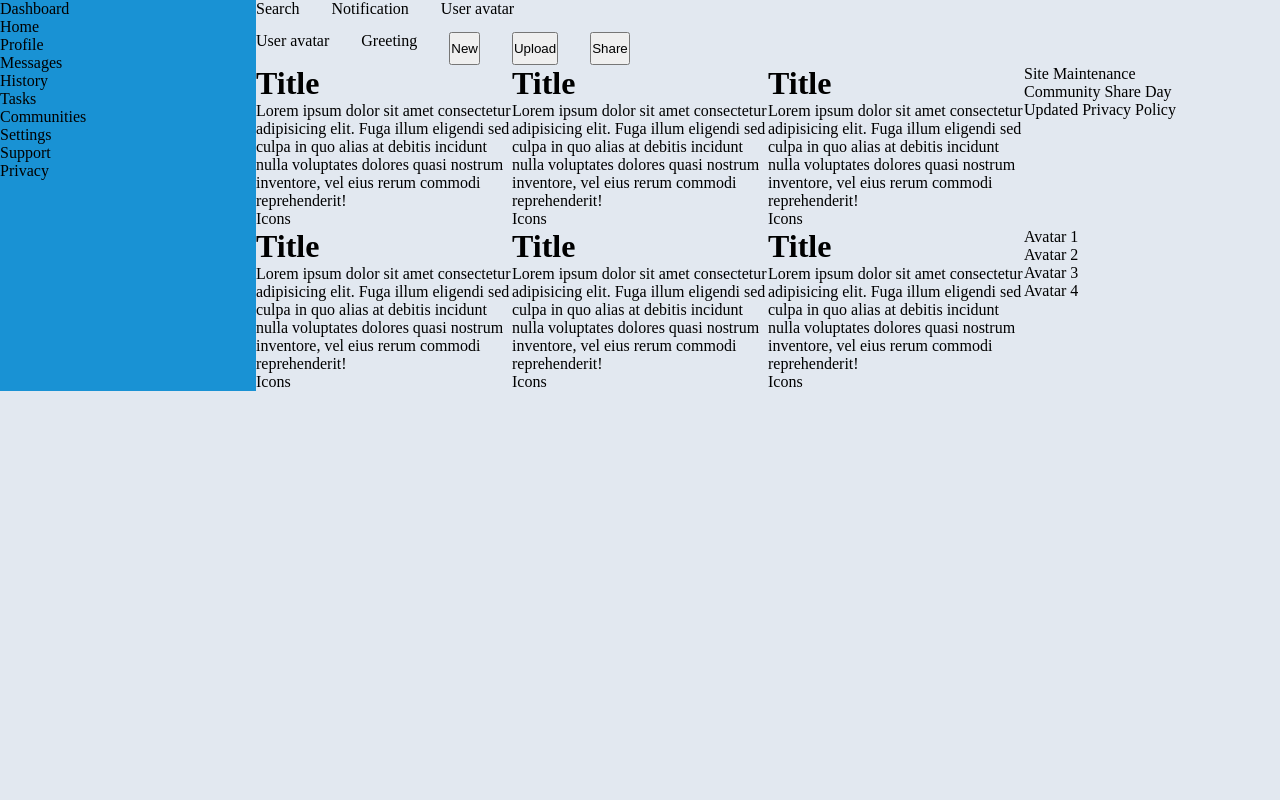
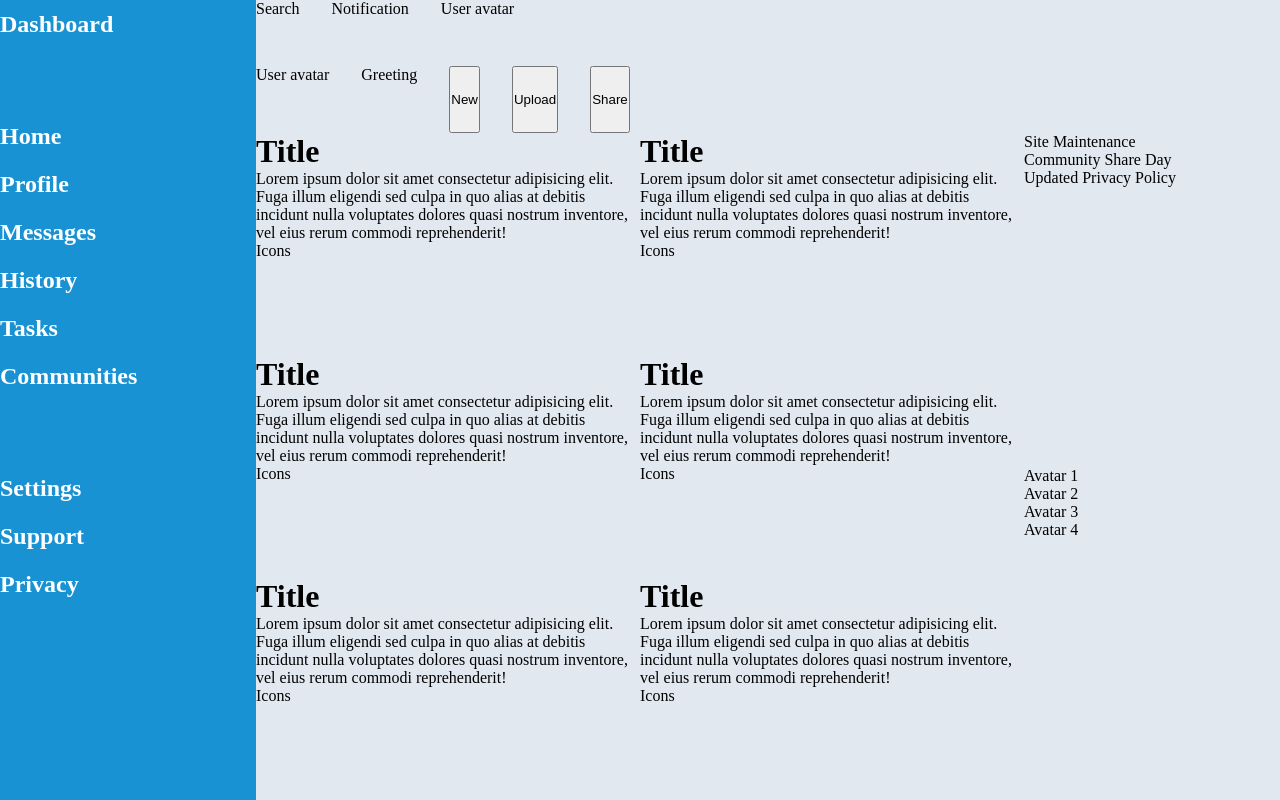
Before and after one commit to georgemark1024/admin-dashboard, a plain HTML site: page index.html in a window 1280 px wide. Drawn offline with Linux system fonts and the light colour scheme.

Commit message:
feat: add initial styles to page

```diff
--- a/styles.css
+++ b/styles.css
@@ -11,6 +11,8 @@
 
 body {
     background-color: var(--bg-color);
+    display: grid;
+    min-height: 100vh;
 }
 
 .main-container {
@@ -23,6 +25,15 @@ body {
     --bg-color: #1992D4;
     background-color: var(--bg-color);
     grid-row: 1;
+    display: grid;
+    grid-template-rows: auto auto auto 1fr;
+    row-gap: 4rem;
+    /* grid-auto-rows: auto; */
+    /* align-items: start; */
+    color: #FFFFFF;
+    font-size: 1.5rem;
+    font-weight: 700;
+    line-height: 2;
 }
 
 .grid-container {
@@ -43,13 +54,9 @@ body {
     gap: 2rem;
 }
 
-.main-container {
-    grid-column: 2;
-}
-
 .projects {
     display: grid;
-    grid-template-columns: repeat(auto-fit, minmax(200px, 1fr));
+    grid-template-columns: repeat(auto-fit, minmax(300px, 1fr));
 }
 
 .main-content {
```
